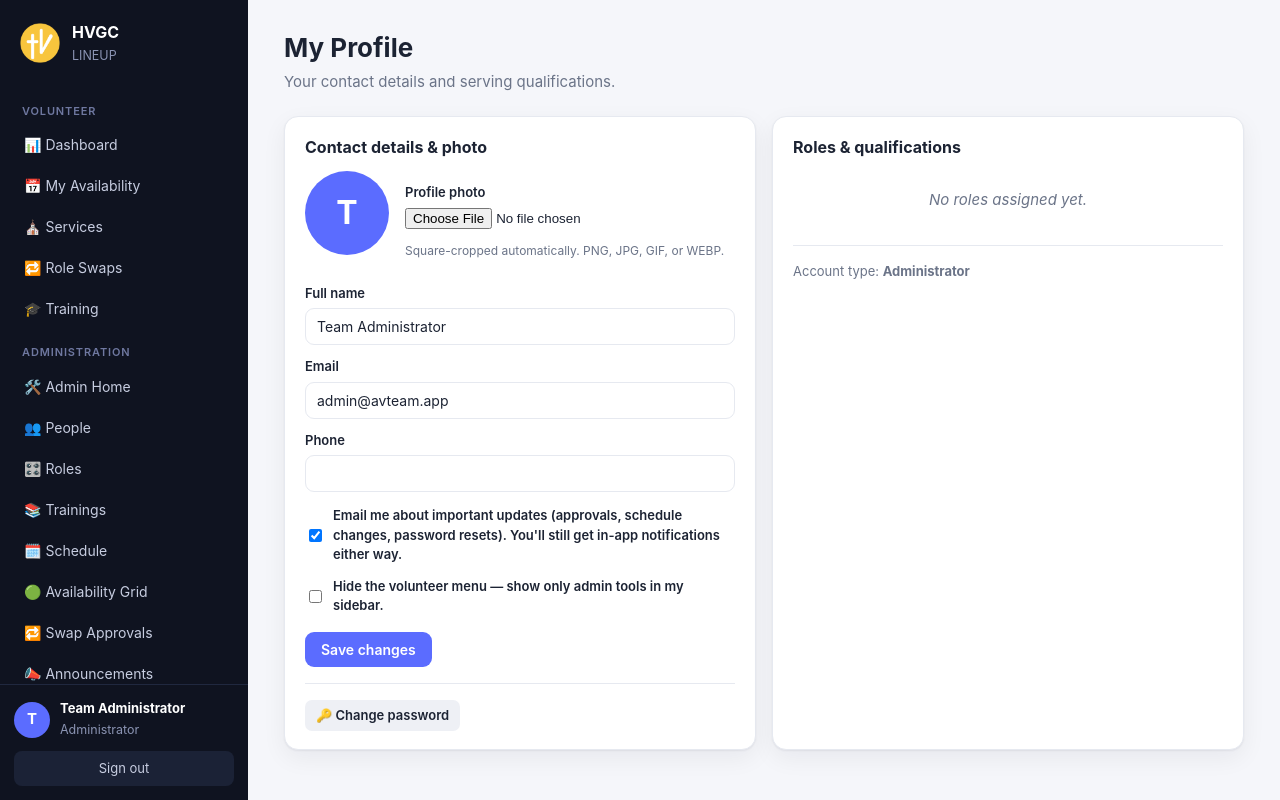
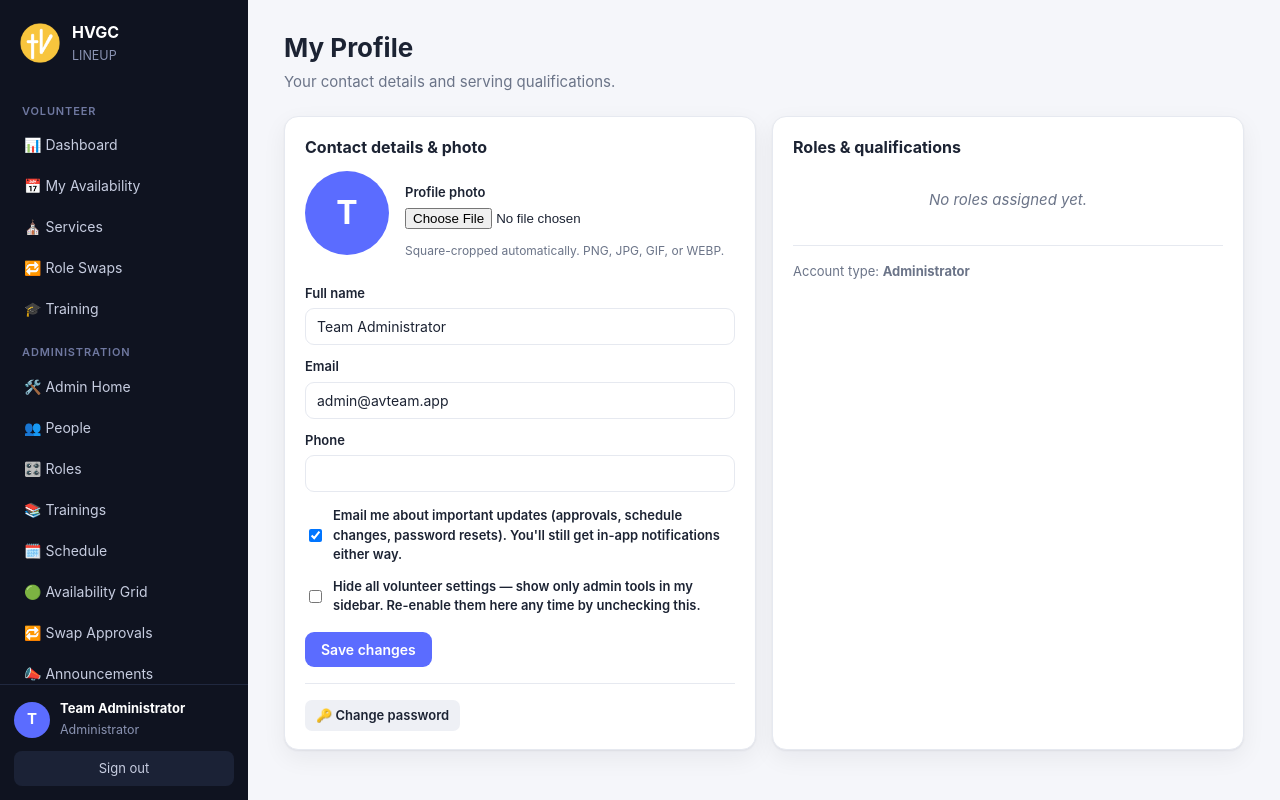
Before and after one commit to Wasivjoey/HVGC, a Flask app: page /profile in a window 1280 px wide. Run offline with Flask 3, Linux system fonts and the light colour scheme; the visitor is signed in with stand-in values (Sample User, id 1); data comes from the database, SQL or seed files in the repository; data that the repository does not hold is empty; some libraries are stand-ins or nearby versions.

Commit message:
Hide-all-volunteer toggle now hides every volunteer item
Extend the per-admin hide_volunteer_menu toggle so it hides ALL volunteer
settings from the admin's sidebar — including Notifications and the User Manual,
not just the serving links. Only the Administration tools and My Profile remain,
so the admin can re-enable everything by unchecking the option on their profile.

Co-Authored-By: Claude Opus 4.8 <noreply@anthropic.com>

```diff
--- a/templates/base.html
+++ b/templates/base.html
@@ -52,9 +52,13 @@
       {% endif %}
 
       <p class="nav-label">Account</p>
+      {% if not hide_vol %}
       <a href="{{ url_for('user.notifications') }}" class="{{ 'active' if request.endpoint == 'user.notifications' }}">🔔 Notifications{% if unread_notifications %} <span class="nav-badge">{{ unread_notifications }}</span>{% endif %}</a>
+      {% endif %}
       <a href="{{ url_for('user.profile') }}" class="{{ 'active' if request.endpoint == 'user.profile' }}">👤 My Profile</a>
+      {% if not hide_vol %}
       <a href="{{ url_for('user.manual') }}" class="{{ 'active' if request.endpoint == 'user.manual' }}">📖 User Manual</a>
+      {% endif %}
     </nav>
 
     <div class="sidebar-foot">
--- a/templates/profile.html
+++ b/templates/profile.html
@@ -44,7 +44,8 @@
       {% if current_user['is_admin'] %}
       <div class="check" style="margin-top:12px;">
         <input type="checkbox" id="hide_volunteer_menu" name="hide_volunteer_menu" {{ 'checked' if current_user['hide_volunteer_menu'] }}>
-        <label for="hide_volunteer_menu">Hide the volunteer menu — show only admin tools in my sidebar.</label>
+        <label for="hide_volunteer_menu">Hide all volunteer settings — show only admin tools in my
+          sidebar. Re-enable them here any time by unchecking this.</label>
       </div>
       {% endif %}
       <button class="btn" style="margin-top:16px;">Save changes</button>
```
